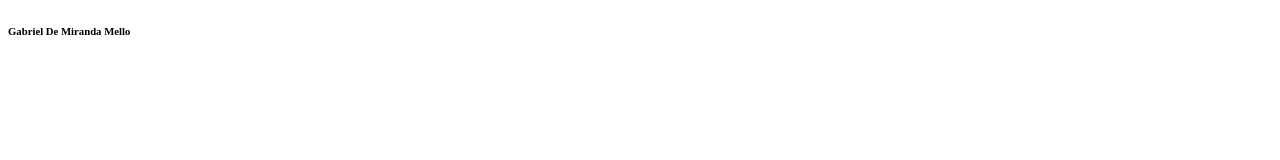
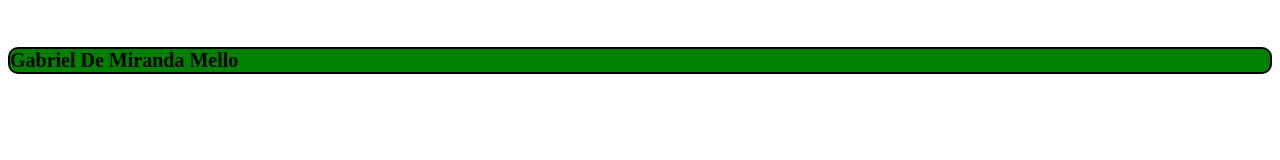
Before and after one commit to GabrielDeMirandaMello/Atividade01, a plain HTML site: page index.html in a window 1280 px wide. Drawn offline with Linux system fonts and the light colour scheme.

Commit message:
add style

```diff
--- a/index.html
+++ b/index.html
@@ -9,7 +9,7 @@
 </head>
 
 <body>
-    <H6>
+    <H6 style="background-color: green; border-radius: 10px; border: 2px solid black; font-size: 20px;">
         Gabriel De Miranda Mello
     </H6>
 </body>
```
